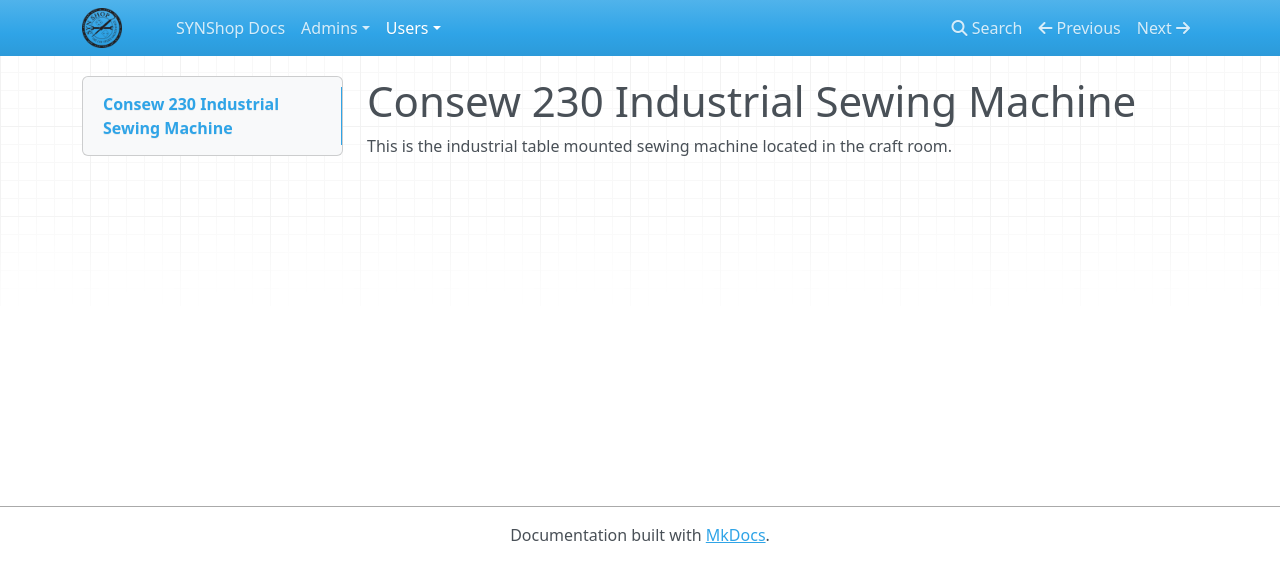
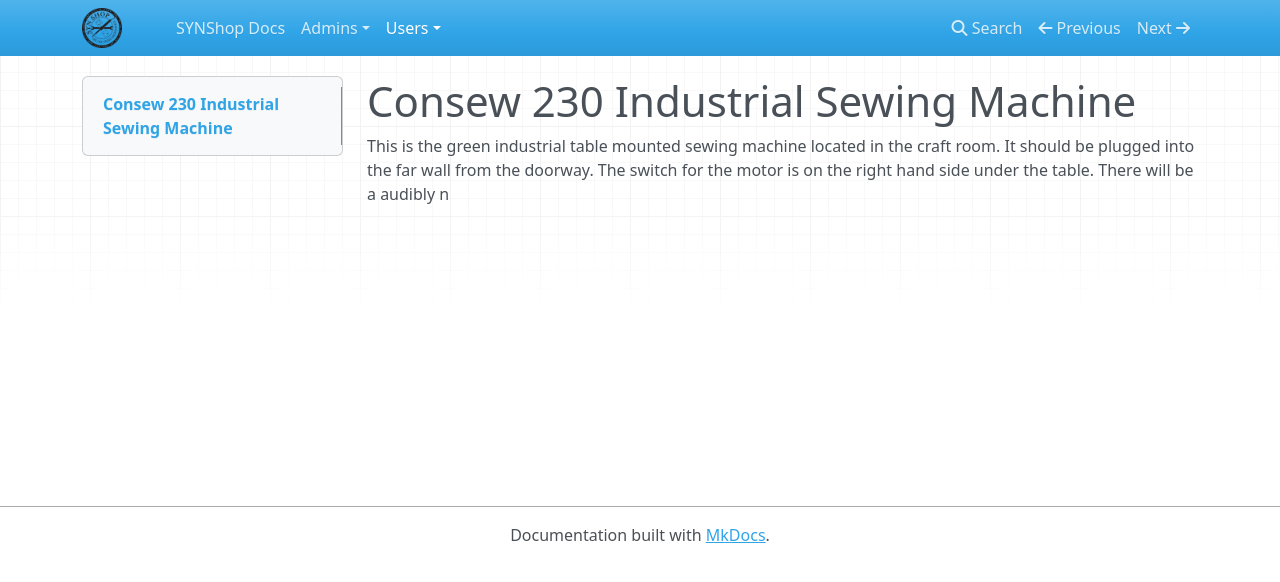
Before and after one commit to synshop/rtfm, an MkDocs documentation site: the page built from docs/users/Equipment/Consew 230 Industrial Sewing Machine.md, in a window 1280 px wide. Shown: the top 582 px of the page. Built offline with MkDocs 1.6.1, drawn with Linux system fonts in a browser that asks for light colours; nearby versions of some CDN libraries.

Commit message:
docs/users/Equipment/Consew 230 Industrial Sewing Machine.md updated from https://stackedit.io/

```diff
--- a/docs/users/Equipment/Consew 230 Industrial Sewing Machine.md
+++ b/docs/users/Equipment/Consew 230 Industrial Sewing Machine.md
@@ -1,6 +1,7 @@
 # Consew 230 Industrial Sewing Machine
 
-This is the industrial table mounted sewing machine located in the craft room.
+This is the green industrial table mounted sewing machine located in the craft room.  It should be plugged into the far  wall from the doorway.  The switch for the motor is on the right hand side under the table.  There will be a audibly n
 <!--stackedit_data:
-eyJoaXN0b3J5IjpbODk2OTMwMzYxLC0xNzM3ODQ1ODEwXX0=
+eyJoaXN0b3J5IjpbODEzNDgzNjI0LDg5NjkzMDM2MSwtMTczNz
+g0NTgxMF19
 -->
```
